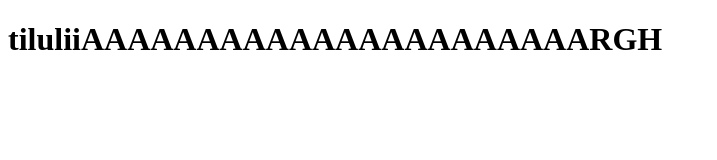
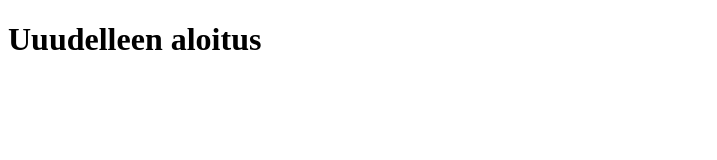
Before and after one commit to Pahkiz/Karelian_Projektityo, a plain HTML site: page index.html in a window 1280 px wide. Shown: the whole page, without its empty margins (0-717 px from the left). Drawn offline with Linux system fonts and the light colour scheme.

Commit message:
ja ei kun alusta taas

```diff
--- a/Projekti/index.html
+++ b/index.html
@@ -7,6 +7,6 @@
     <title>Document</title>
   </head>
   <body>
-    <h1>tiluliiAAAAAAAAAAAAAAAAAAAAAARGH</h1>
+    <h1>Uuudelleen aloitus</h1>
   </body>
 </html>
```
